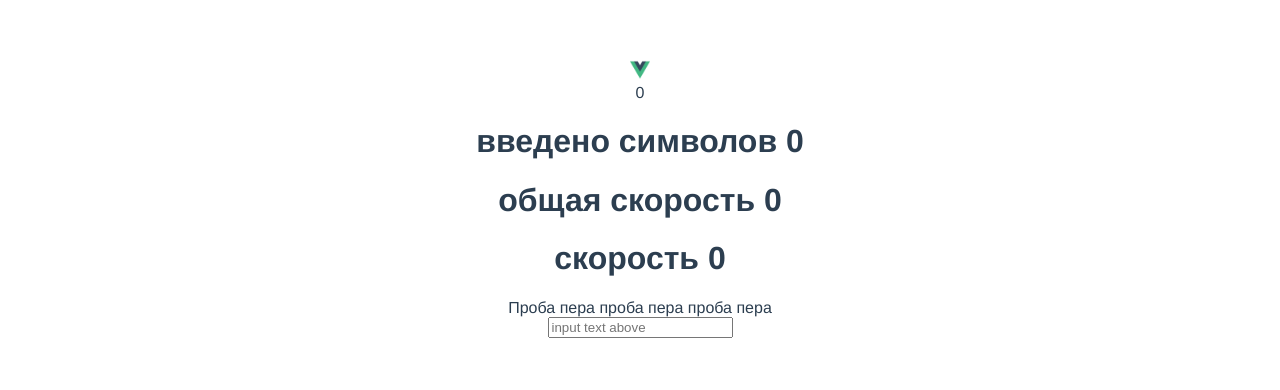
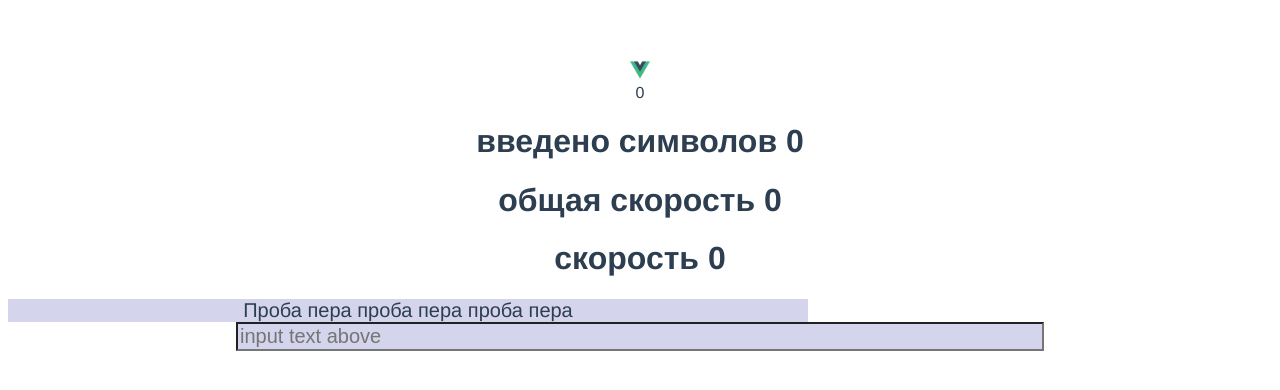
Before and after one commit to SergiyShest/KlavaVue, a Vue app: page / in a window 1280 px wide. Shown: the top 390 px of the page. Built offline with nearby package versions, Linux system fonts and the light colour scheme.

Commit message:
Формат

```diff
--- a/src/components/klava.vue
+++ b/src/components/klava.vue
@@ -5,7 +5,7 @@
         <klava-inp :Example="Example" :Inputed="inputedString"
                    v-on:error="errorCounter()"
                    v-on:next="nextStr()" />
-        <input type="text" v-model="inputedString" placeholder="input text above" />
+        <input class="inputStr" type="text" v-model="inputedString" placeholder="input text above" />
     </div>
 </template>
 <script>
--- a/src/components/klavaInp.vue
+++ b/src/components/klavaInp.vue
@@ -1,5 +1,5 @@
 <template>
-    <div class="hello">
+    <div class="inputStr">
         <span class="gr">{{okText}}</span>
         <span class="re">{{erText}}</span>
         <span>{{notInptText}}</span>
@@ -82,4 +82,9 @@
         color: #fff;
         background-color: rgb(243, 18, 2);
     }
+    .inputStr {
+        width: 800px;
+        font-size: 20px;
+        background-color: rgb(212, 212, 236);
+    }
 </style>
```
